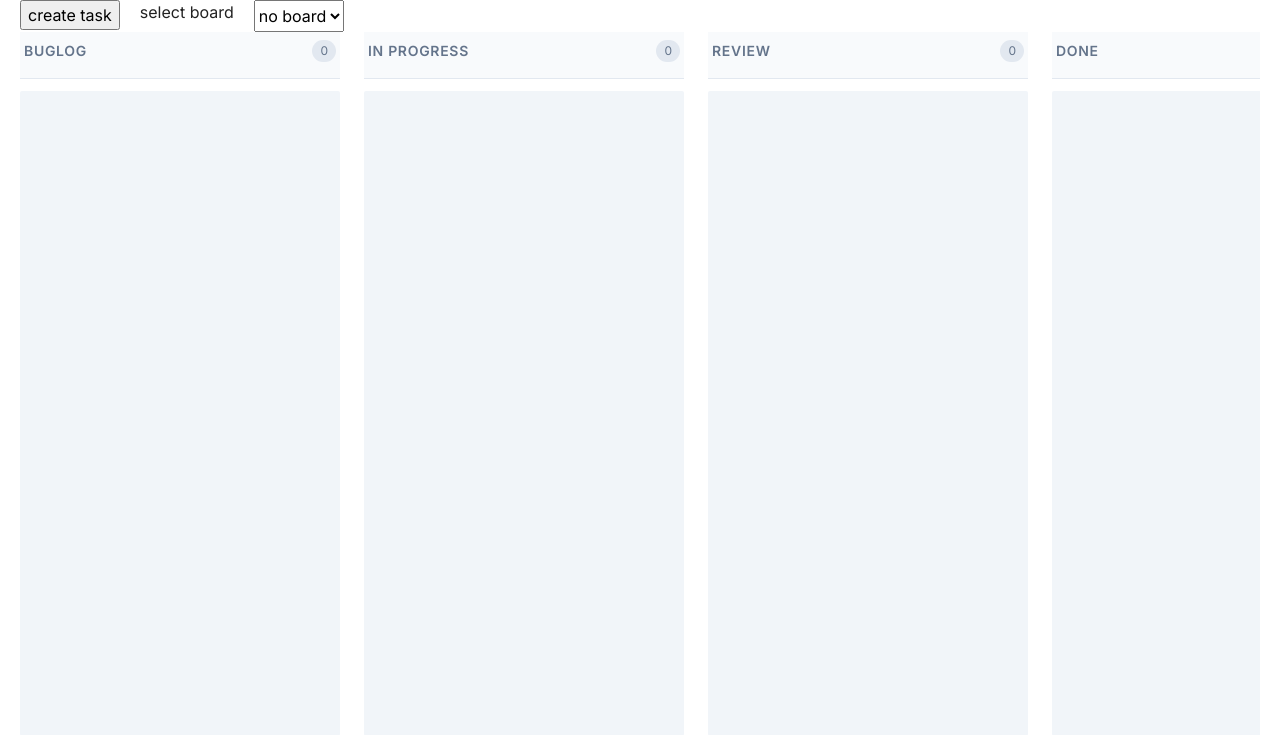
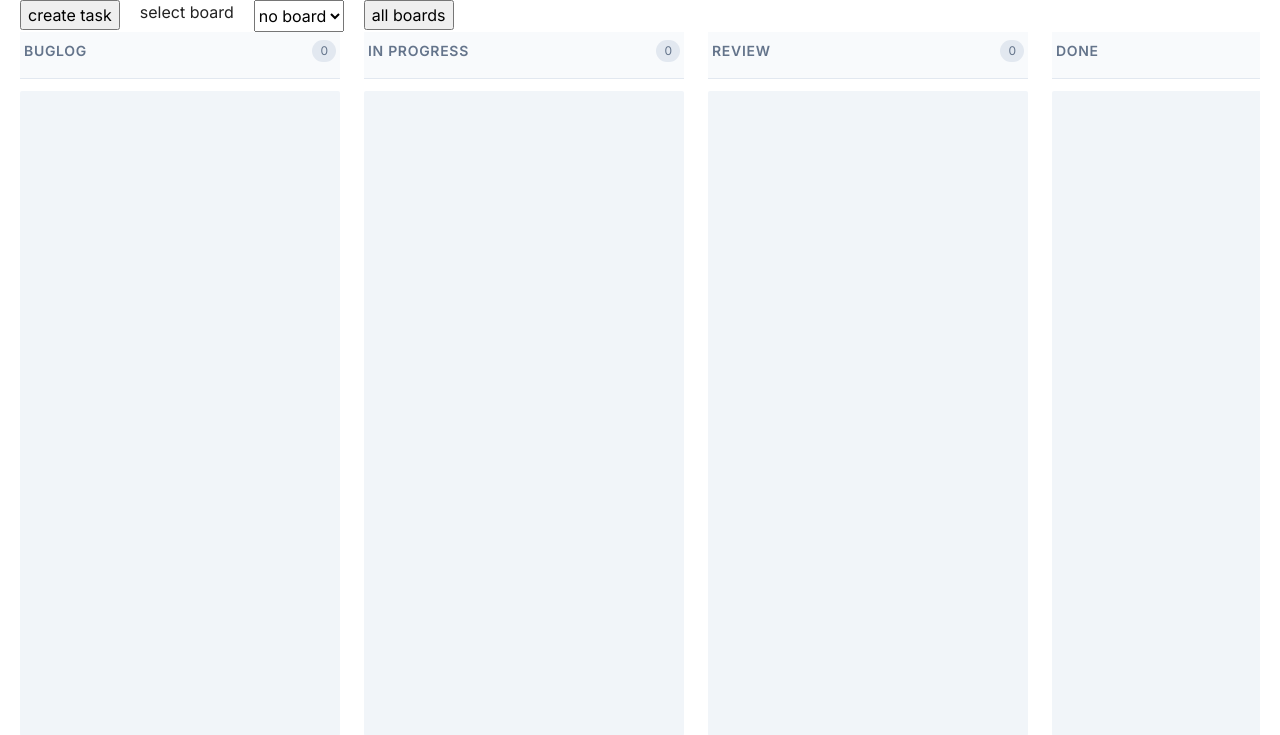
Before and after one commit to k0sdm1/taskmaster, a Flask app: page / in a window 1280 px wide. Shown: the part 89-824 px from the top of the page. Run offline with Flask 3, Linux system fonts and the light colour scheme; data that the repository does not hold is empty.

Commit message:
add link to boards

```diff
--- a/templates/index.html
+++ b/templates/index.html
@@ -213,6 +213,9 @@
             <option value="{{ board.id }}" {% if context.current_board == board.id %} selected {% endif %}>{{ board.name }}</option>
         {% endfor %}
     </select>
+    <form action="/boards/">
+        <input type="submit" value="all boards"/>
+    </form>
 </div>
 <div class="kanban-board">
     <!-- Columns -->
```
